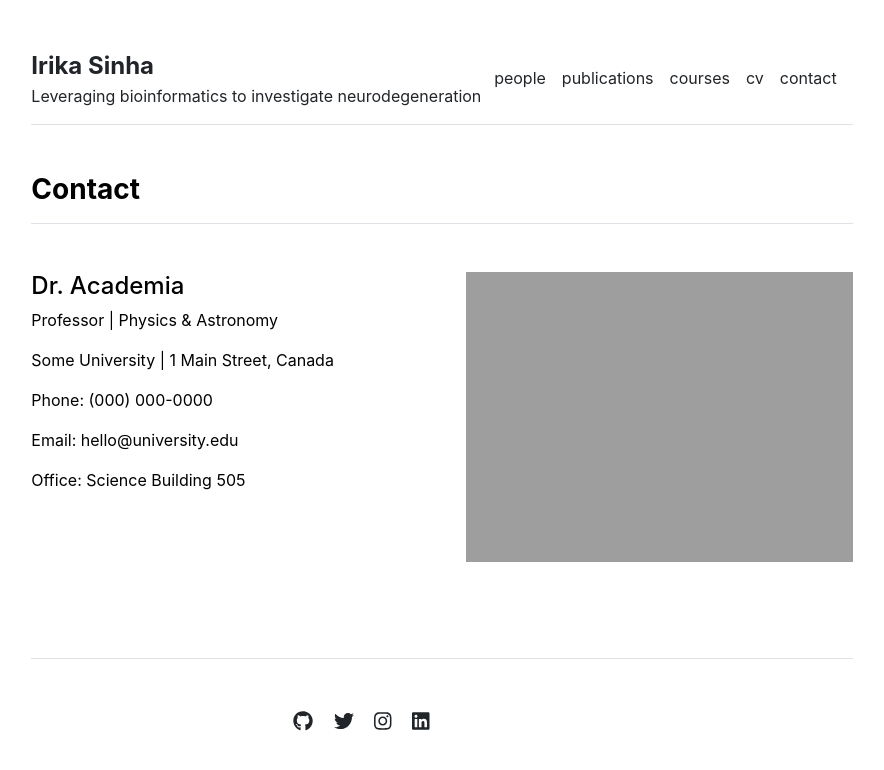
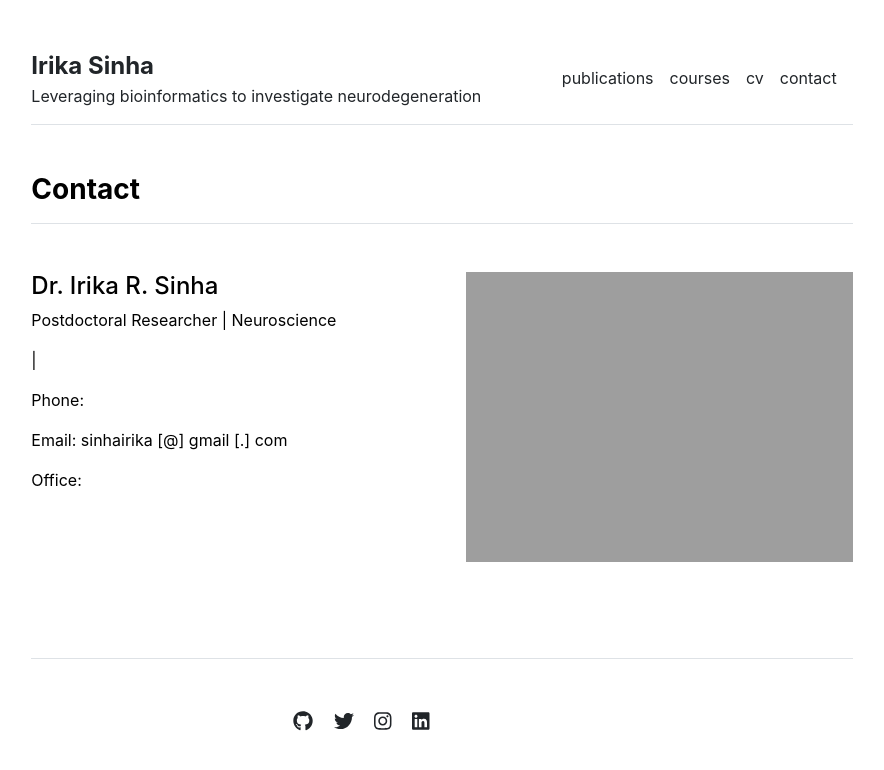
Before and after one commit to irikas/irikas.github.io, a Jekyll site: the page built from contact.md, in a window 1280 px wide. Shown: the top 770 px of the page, without its empty margins (198-1082 px from the left). Built offline with Jekyll 4.4.1, drawn with Linux system fonts in a browser that asks for light colours.

Commit message:
remove people from menu

```diff
--- a/_data/settings.yml
+++ b/_data/settings.yml
@@ -1,14 +1,13 @@
 menu:
-- {name: 'people', url: '/people'}
 - {name: 'publications', url: '/publications'}
 - {name: 'courses', url: '/courses'}
 - {name: 'cv', url: '/cv'}
 - {name: 'contact', url: '/contact'}
 
-people:
-- {name: 'Primary Investigator', title: 'Researcher', department: 'Physics & Astronomy', institution: 'Some University', institution_address: '1 Main Street, Canada', phone: '(000) 000-0000', email: 'hello@university.edu', office: 'Science Building 505', image: 'assets/img/primary-investigator.jpg', url: 'primary-investigator'}
-- {name: 'Lab Technician', title: 'Researcher', department: 'Physics & Astronomy', institution: 'Some University', institution_address: '1 Main Street, Canada', phone: '(000) 000-0000', email: 'hello@university.edu', office: 'Science Building 505', image: 'assets/img/lab-technician.jpg', url: 'lab-technician'}
-- {name: 'Graduate Student', title: 'Researcher', department: 'Physics & Astronomy', institution: 'Some University', institution_address: '1 Main Street, Canada', phone: '(000) 000-0000', email: 'hello@university.edu', office: 'Science Building 505', image: 'assets/img/graduate-student.jpg', url: 'graduate-student'}
+# people:
+# - {name: 'Primary Investigator', title: 'Researcher', department: 'Physics & Astronomy', institution: 'Some University', institution_address: '1 Main Street, Canada', phone: '(000) 000-0000', email: 'hello@university.edu', office: 'Science Building 505', image: 'assets/img/primary-investigator.jpg', url: 'primary-investigator'}
+# - {name: 'Lab Technician', title: 'Researcher', department: 'Physics & Astronomy', institution: 'Some University', institution_address: '1 Main Street, Canada', phone: '(000) 000-0000', email: 'hello@university.edu', office: 'Science Building 505', image: 'assets/img/lab-technician.jpg', url: 'lab-technician'}
+# - {name: 'Graduate Student', title: 'Researcher', department: 'Physics & Astronomy', institution: 'Some University', institution_address: '1 Main Street, Canada', phone: '(000) 000-0000', email: 'hello@university.edu', office: 'Science Building 505', image: 'assets/img/graduate-student.jpg', url: 'graduate-student'}
 
 courses:
 - {name: 'Vector Calculus', url: 'vector-calculus'}
@@ -22,4 +21,4 @@ social:
 - {icon: 'linkedin', link: 'https://linkedin.com/in/lenpaul'}
 
 contacts:
-- {name: 'Dr. Academia', title: 'Professor', department: 'Physics & Astronomy', institution: 'Some University', institution_address: '1 Main Street, Canada', phone: '(000) 000-0000', email: 'hello@university.edu', office: 'Science Building 505', image: 'assets/img/contact.jpg'}
+- {name: 'Dr. Irika R. Sinha', title: 'Postdoctoral Researcher', department: 'Neuroscience', institution: '', institution_address: '', phone: '', email: 'sinhairika [@] gmail [.] com', office: '', image: 'assets/img/contact.jpg'}
--- a/_includes/head.html
+++ b/_includes/head.html
@@ -9,4 +9,5 @@
   <link rel="shortcut icon" href="{{ site.github.url }}/assets/favicon.ico">
   <link rel="preconnect" href="https://fonts.gstatic.com">
   <link href="https://fonts.googleapis.com/css2?family=Roboto:ital,wght@0,300;0,400;0,700;1,400&display=swap" rel="stylesheet">
+  <link rel="stylesheet" href="{{ site.github.url }}/assets/css/timeline.css">
 </head>
--- a/_layouts/home.html
+++ b/_layouts/home.html
@@ -5,7 +5,7 @@ layout: default
 <div class="row g-5 mb-5">
   <div class="col-md-6">
     <h3 class="fw-bold">Research</h3>
-    {{ content }}
+    {% include timeline_research.html %}
   </div>
   <div class="col-md-6">
     <img src="{{ site.github.url }}/assets/img/home.jpg" alt="Home" width="100%">
--- /dev/null
+++ b/assets/css/timeline.css
@@ -0,0 +1,3 @@
+body{
+
+}
```
Also changed, not shown: _includes/timeline_research.html (added, +15 -0 lines), _layouts/people.html (deleted, +0 -20 lines), people/graduate-student.md (deleted, +0 -18 lines), people/lab-technician.md (deleted, +0 -18 lines), people/primary-investigator.md (deleted, +0 -18 lines).
